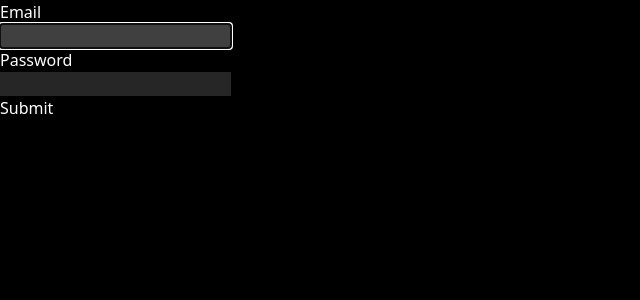
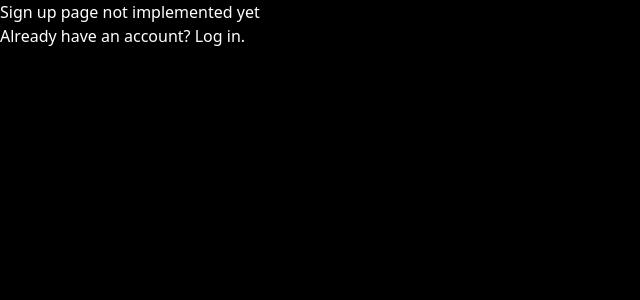
Before and after one commit to radromanov/shortee, a React (Vite) app in the folder client/: page /sign-up in a window 1280 px wide. Shown: the top 300 px of the page, without its empty margins (0-640 px from the left). Built offline with nearby package versions, Linux system fonts and the light colour scheme.

Commit message:
Add protected and unprotected routes

```diff
--- a/client/package.json
+++ b/client/package.json
@@ -11,7 +11,8 @@
   },
   "dependencies": {
     "react": "^18.2.0",
-    "react-dom": "^18.2.0"
+    "react-dom": "^18.2.0",
+    "react-router-dom": "^6.22.3"
   },
   "devDependencies": {
     "@types/react": "^18.2.66",
--- a/client/src/App.tsx
+++ b/client/src/App.tsx
@@ -1,38 +1,12 @@
 import { FormEvent, useState } from "react";
+import Login from "./pages/Login";
 
 function App() {
-  const [email, setEmail] = useState("");
-  const [password, setPassword] = useState("");
-
   const [authedUser, setAuthedUser] = useState<{
     id: string;
     email: string;
     username: string;
   } | null>();
-
-  const handleLogin = async (e: FormEvent<HTMLFormElement>) => {
-    e.preventDefault();
-
-    const data = await fetch("http://localhost:3001/api/v1/auth/login", {
-      body: JSON.stringify({
-        email,
-        password,
-      }),
-      method: "POST",
-      headers: {
-        "Content-Type": "application/json",
-      },
-      mode: "cors",
-      credentials: "include",
-    });
-
-    const { user } = await data.json();
-
-    console.log(user);
-    setAuthedUser(user);
-    setEmail("");
-    setPassword("");
-  };
 
   const handleLogout = async (e: FormEvent<HTMLFormElement>) => {
     e.preventDefault();
@@ -65,40 +39,7 @@ function App() {
           </form>
         </>
       ) : (
-        <form id="login-form" onSubmit={handleLogin}>
-          <div>
-            <label htmlFor="email">
-              <p>
-                <span>Email</span>
-              </p>
-              <input
-                value={email}
-                onChange={(e) => setEmail(e.target.value)}
-                name="email"
-                id="email"
-                type="email"
-                required
-                autoFocus
-              />
-            </label>
-
-            <label htmlFor="password">
-              <p>
-                <span>Password</span>
-              </p>
-              <input
-                value={password}
-                onChange={(e) => setPassword(e.target.value)}
-                name="password"
-                id="password"
-                type="password"
-                required
-              />
-            </label>
-          </div>
-
-          <button type="submit">Submit</button>
-        </form>
+        <Login />
       )}
     </main>
   );
--- /dev/null
+++ b/client/src/components/Button.tsx
@@ -0,0 +1,30 @@
+interface Button
+  extends React.DetailedHTMLProps<
+    React.ButtonHTMLAttributes<HTMLButtonElement>,
+    HTMLButtonElement
+  > {
+  value: string;
+  variant: "default" | "warning";
+  className?: string;
+}
+
+const Button = ({ variant, value, className, ...props }: Button) => {
+  let styles = className + " px-3 py-1 rounded-md ";
+
+  switch (variant) {
+    case "warning":
+      styles += "bg-red-700 hover:bg-red-600";
+      break;
+    default:
+      styles += "bg-violet-700 hover:bg-violet-600";
+      break;
+  }
+
+  return (
+    <button className={styles} {...props}>
+      {value}
+    </button>
+  );
+};
+
+export default Button;
--- a/client/src/main.tsx
+++ b/client/src/main.tsx
@@ -1,10 +1,11 @@
-import React from 'react'
-import ReactDOM from 'react-dom/client'
-import App from './App.tsx'
-import './index.css'
+import React from "react";
+import ReactDOM from "react-dom/client";
+import "./index.css";
+import { RouterProvider } from "react-router-dom";
+import Router from "./pages/Router.tsx";
 
-ReactDOM.createRoot(document.getElementById('root')!).render(
+ReactDOM.createRoot(document.getElementById("root")!).render(
   <React.StrictMode>
-    <App />
-  </React.StrictMode>,
-)
+    <RouterProvider router={Router()} />
+  </React.StrictMode>
+);
--- /dev/null
+++ b/client/src/pages/Authorized.tsx
@@ -0,0 +1,28 @@
+import { Outlet } from "react-router-dom";
+
+const Authorized = () => {
+  const authed = false;
+
+  return authed ? (
+    <Outlet />
+  ) : (
+    <main className="flex flex-col w-screen h-screen justify-center items-center">
+      <h3 className="text-3xl">Authentication required</h3>
+      <p className="text-xl">
+        <span>
+          Please,{" "}
+          <a className="underline text-violet-300" href="/login">
+            log in
+          </a>{" "}
+          or{" "}
+          <a className="underline text-violet-300" href="/sign-up">
+            create an account
+          </a>
+          .
+        </span>
+      </p>
+    </main>
+  );
+};
+
+export default Authorized;
--- /dev/null
+++ b/client/src/pages/Home.tsx
@@ -0,0 +1,5 @@
+const Home = () => {
+  return <div>This is the home route</div>;
+};
+
+export default Home;
--- /dev/null
+++ b/client/src/pages/Login.tsx
@@ -0,0 +1,81 @@
+import { useState } from "react";
+import Button from "../components/Button";
+
+const Login = () => {
+  const [email, setEmail] = useState("");
+  const [password, setPassword] = useState("");
+
+  const handleLogin = async (e: React.FormEvent<HTMLFormElement>) => {
+    e.preventDefault();
+
+    const data = await fetch("http://localhost:3001/api/v1/auth/login", {
+      body: JSON.stringify({
+        email,
+        password,
+      }),
+      method: "POST",
+      headers: {
+        "Content-Type": "application/json",
+      },
+      mode: "cors",
+      credentials: "include",
+    });
+
+    const { user } = await data.json();
+
+    console.log(user);
+    // setAuthedUser(user);
+    setEmail("");
+    setPassword("");
+  };
+
+  return (
+    <div>
+      <form id="login-form" onSubmit={handleLogin}>
+        <div>
+          <label htmlFor="email">
+            <p>
+              <span>Email</span>
+            </p>
+            <input
+              value={email}
+              onChange={(e) => setEmail(e.target.value)}
+              name="email"
+              id="email"
+              type="email"
+              required
+              autoFocus
+            />
+          </label>
+
+          <label htmlFor="password">
+            <p>
+              <span>Password</span>
+            </p>
+            <input
+              value={password}
+              onChange={(e) => setPassword(e.target.value)}
+              name="password"
+              id="password"
+              type="password"
+              required
+            />
+          </label>
+        </div>
+
+        <Button value="Log in" variant="default" />
+      </form>
+      <p>
+        <span>
+          Don't have an account?{" "}
+          <a className="underline text-violet-300" href="/sign-up">
+            Sign up
+          </a>
+          .
+        </span>
+      </p>
+    </div>
+  );
+};
+
+export default Login;
--- /dev/null
+++ b/client/src/pages/Router.tsx
@@ -0,0 +1,35 @@
+import { createBrowserRouter } from "react-router-dom";
+import Login from "./Login";
+import SignUp from "./SignUp";
+import Authorized from "./Authorized";
+import Home from "./Home";
+import Unauthorized from "./Unauthorized";
+
+const Router = () => {
+  return createBrowserRouter([
+    {
+      element: <Unauthorized />,
+      children: [
+        {
+          path: "login",
+          element: <Login />,
+        },
+        {
+          path: "sign-up",
+          element: <SignUp />,
+        },
+      ],
+    },
+    {
+      element: <Authorized />,
+      children: [
+        {
+          path: "/",
+          element: <Home />,
+        },
+      ],
+    },
+  ]);
+};
+
+export default Router;
--- /dev/null
+++ b/client/src/pages/SignUp.tsx
@@ -0,0 +1,16 @@
+const SignUp = () => {
+  return (
+    <div>
+      <p>Sign up page not implemented yet</p>
+      <p>
+        Already have an account?{" "}
+        <a className="underline text-violet-300" href="/login">
+          Log in
+        </a>
+        .
+      </p>
+    </div>
+  );
+};
+
+export default SignUp;
--- /dev/null
+++ b/client/src/pages/Unauthorized.tsx
@@ -0,0 +1,9 @@
+import { Navigate, Outlet } from "react-router-dom";
+
+const Unauthorized = () => {
+  const authed = false;
+
+  return authed ? <Navigate to={"/"} replace /> : <Outlet />;
+};
+
+export default Unauthorized;
```
Also changed, not shown: 1 other file (tests, documents, lock files or other folders).
